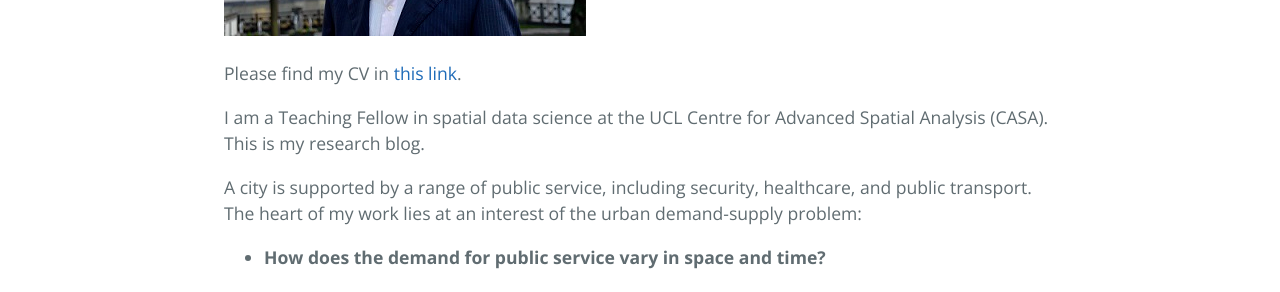
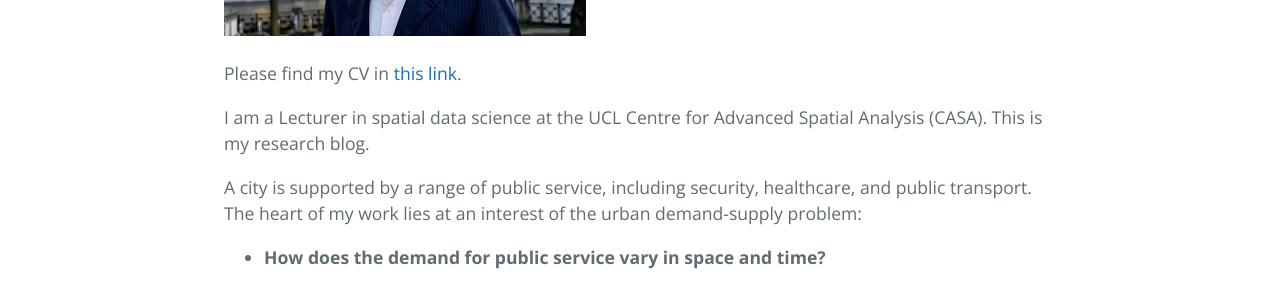
Before and after one commit to huanfachen/huanfac.github.io, a Jekyll site: the page built from about.md, in a window 1280 px wide. Shown: the part 625-917 px from the top of the page. Built offline with Jekyll 4.4.1, drawn with Linux system fonts in a browser that asks for light colours.

Commit message:
update cv

```diff
--- a/about.md
+++ b/about.md
@@ -9,9 +9,9 @@ order: 3
 
 ![](Huanfa_ucl.jpg)
 
-Please find my CV in [this link](CV_HuanfaChen_20190222.pdf).
+Please find my CV in [this link](Huanfa_CV_20211027.pdf).
 
-I am a Teaching Fellow in spatial data science at the UCL Centre for Advanced Spatial Analysis (CASA). This is my research blog.
+I am a Lecturer in spatial data science at the UCL Centre for Advanced Spatial Analysis (CASA). This is my research blog.
 
 A city is supported by a range of public service, including security, healthcare, and public transport. The heart of my work lies at an interest of the urban demand-supply problem:
 
```
Also changed, not shown: 1 other file.
